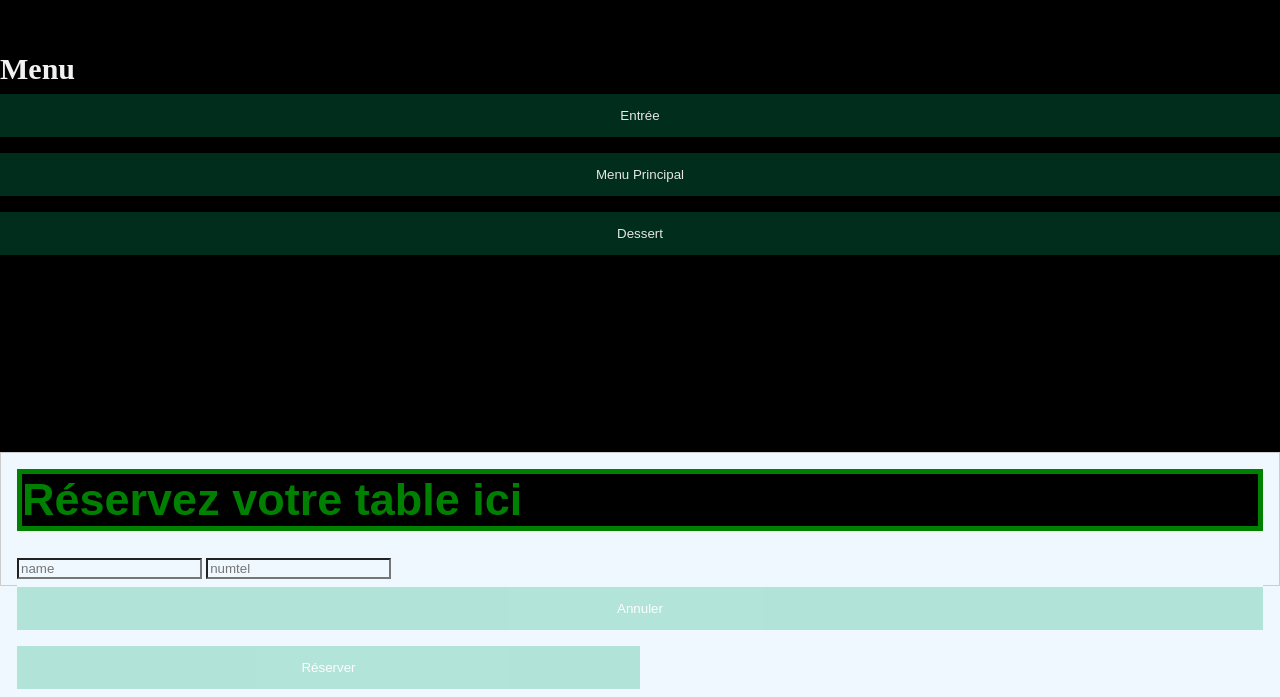
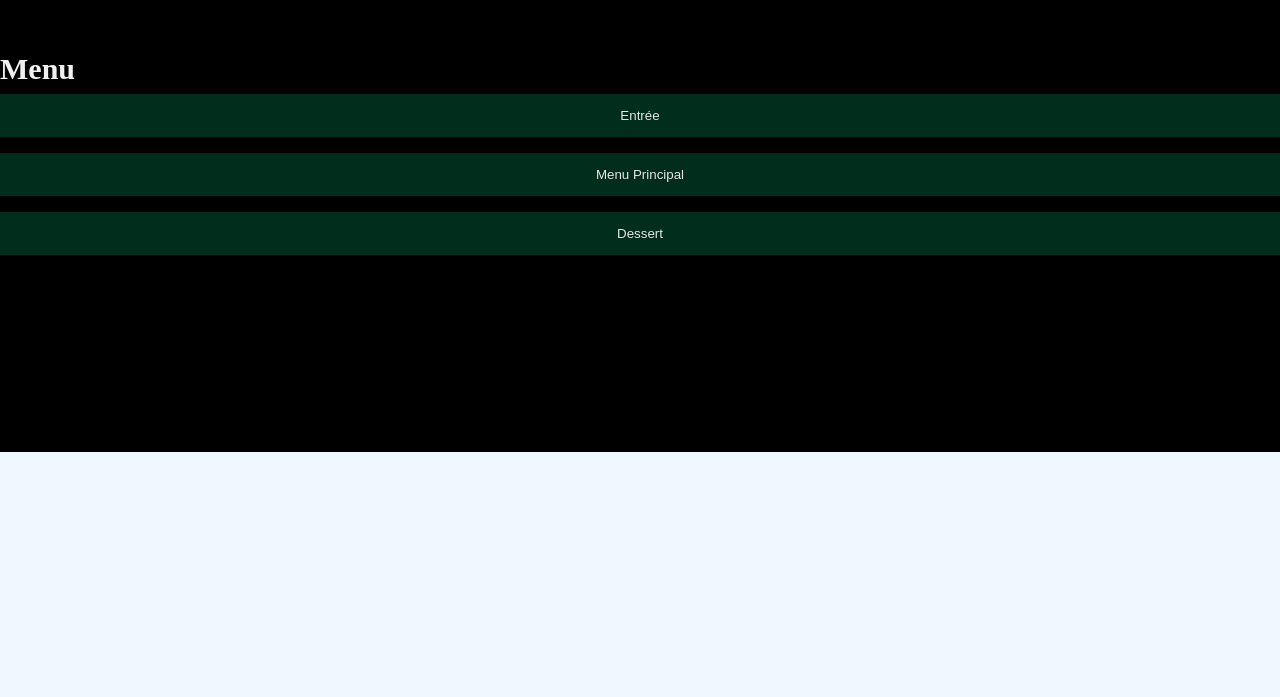
Before and after one commit to AymenNF/Restaurant-project, a website: page index.html in a window 1280 px wide. Shown: the part 778-1475 px from the top of the page. After the commit the page ends 1230 px from the top, so only its background shows below. Drawn offline with Linux system fonts and the light colour scheme.

Commit message:
Update index.html

```diff
--- a/index.html
+++ b/index.html
@@ -24,7 +24,7 @@
                 <li><a href="découverte">  Découvrez </a></li>
                 <li><a href="reservation">  Reservez </a></li>
                 <li><a href="menu">  Menu </a></li>
-                <li><a href="jeu">   Jeu</a></li>
+                <li><a href="burger.html">   Burger</a></li>
 
 
 
@@ -114,26 +114,7 @@
 
 </div>
 
-<section id="Reservation" >
-    <form action="/insert" method="POST"style="border:1px solid #ccc">
-        <div class="container">
-          <h1>Réservez votre table ici</h1>
 
-          <hr>
-
-          <input type="text" name="name" placeholder="name">
-          <input type="number" name="numtel" placeholder="numtel">
-
-
-
-          <div class="clearfix">
-            <button type="button" class="cancelbtn">Annuler</button>
-            <button type="submit" class="signupbtn">Réserver</button>
-          </div>
-        </div>
-
-      </form>
-</section>
 
 
 
```
